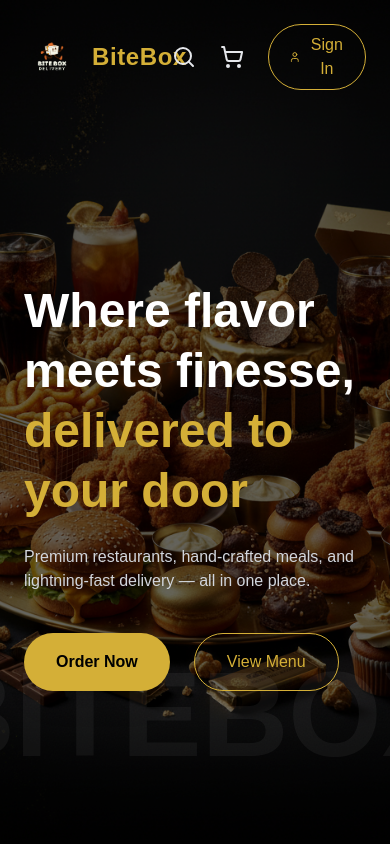
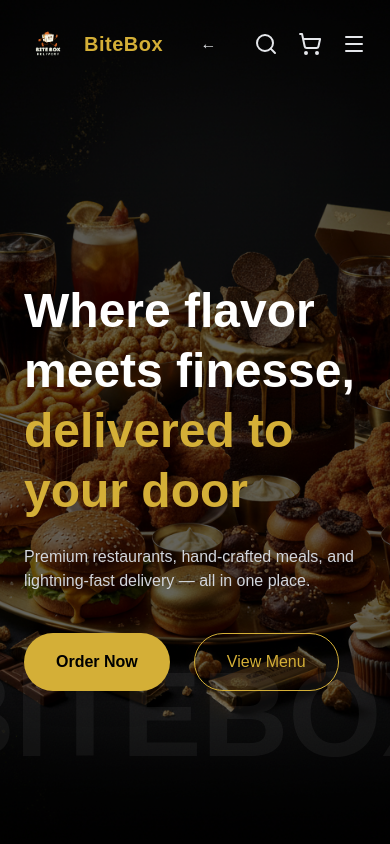
Before and after one commit to tahminadesigns/bitebox, a Next.js app: page / in a window 390 px wide. Shown: the top 844 px of the page. Built offline with nearby package versions, Linux system fonts and the light colour scheme.

Commit message:
Fix mobile responsive header with luxury menu

```diff
--- a/app/components/Header.tsx
+++ b/app/components/Header.tsx
@@ -5,13 +5,13 @@ import Image from "next/image";
 import Link from "next/link";
 import { useRouter } from "next/navigation";
 import { motion, AnimatePresence } from "framer-motion";
-import { Search, ShoppingCart, User } from "lucide-react";
+import { Search, ShoppingCart, User, Menu, X } from "lucide-react";
 
-// ⬇️ IMPORTANT: relative path from app/components/Header.tsx
 import SearchDropdown from "./header/SearchDropdown";
 
 export default function Header() {
   const [openSearch, setOpenSearch] = useState(false);
+  const [mobileMenu, setMobileMenu] = useState(false);
   const router = useRouter();
 
   const handleSearchClick = () => {
@@ -22,30 +22,22 @@ export default function Header() {
     }
   };
 
-  const handleCartClick = () => {
-    router.push("/cart");
-  };
-
   return (
-    <header className="absolute top-0 left-0 w-full z-9999">
-      <div className="max-w-7xl mx-auto px-6 py-6 flex items-center justify-between">
+    <header className="absolute top-0 left-0 w-full z-50">
+      <div className="max-w-7xl mx-auto px-6 py-5 flex items-center justify-between">
 
         {/* Logo */}
         <Link href="/" className="flex items-center gap-3">
-          <Image src="/logo.png" alt="BiteBox" width={56} height={56} />
-          <span className="text-2xl font-semibold text-[#D4AF37] tracking-wide">
+          <Image src="/logo.png" alt="BiteBox" width={48} height={48} />
+          <span className="text-xl font-semibold text-[#D4AF37] tracking-wide">
             BiteBox
           </span>
         </Link>
 
-        {/* Nav */}
+        {/* Desktop Nav */}
         <nav className="hidden md:flex gap-10 text-sm text-gray-200">
           {["Home", "Menu", "About", "Contact"].map((item) => (
-            <motion.div
-              key={item}
-              whileHover={{ y: -2 }}
-              transition={{ duration: 0.3 }}
-            >
+            <motion.div key={item} whileHover={{ y: -2 }}>
               <Link
                 href={item === "Home" ? "/" : `/${item.toLowerCase()}`}
                 className="relative after:absolute after:left-0 after:-bottom-1 after:h-px after:w-0 after:bg-[#D4AF37] after:transition-all after:duration-300 hover:after:w-full"
@@ -57,38 +49,73 @@ export default function Header() {
         </nav>
 
         {/* Actions */}
-        <div className="flex items-center gap-6 text-gray-200">
-          {/* SEARCH */}
-          <motion.button
-            whileHover={{ scale: 1.15 }}
-            onClick={handleSearchClick}
-            className="hover:text-[#D4AF37]"
-          >
+        {/* Mobile Back */}
+<button
+  onClick={() => router.back()}
+  className="md:hidden text-gray-200 hover:text-[#D4AF37]"
+>
+  ←
+</button>
+
+        <div className="flex items-center gap-5 text-gray-200">
+          <button onClick={handleSearchClick} className="hover:text-[#D4AF37]">
             <Search />
-          </motion.button>
+          </button>
 
-          {/* CART */}
-          <motion.button
-            whileHover={{ scale: 1.15 }}
-            onClick={handleCartClick}
-            className="hover:text-[#D4AF37]"
-          >
+          <button onClick={() => router.push("/cart")} className="hover:text-[#D4AF37]">
             <ShoppingCart />
-          </motion.button>
+          </button>
 
-          {/* SIGN IN */}
-          <motion.button
-            whileHover={{ scale: 1.05 }}
-            onClick={() => router.push("auth/sign-in")}
-            className="flex items-center gap-2 px-5 py-2 border border-[#D4AF37] text-[#D4AF37] rounded-full hover:bg-[#D4AF37] hover:text-black transition"
+          {/* Desktop Sign In */}
+          <button
+            onClick={() => router.push("/auth/sign-in")}
+            className="hidden md:flex items-center gap-2 px-5 py-2 border border-[#D4AF37] text-[#D4AF37] rounded-full hover:bg-[#D4AF37] hover:text-black transition"
           >
             <User size={16} />
             Sign In
-          </motion.button>
+          </button>
+
+          {/* Mobile Menu Icon */}
+          <button
+            className="md:hidden"
+            onClick={() => setMobileMenu((prev) => !prev)}
+          >
+            {mobileMenu ? <X /> : <Menu />}
+          </button>
         </div>
       </div>
 
-      {/* 🔍 DESKTOP SEARCH DROPDOWN */}
+      {/* Mobile Menu */}
+      <AnimatePresence>
+        {mobileMenu && (
+          <motion.div
+            initial={{ opacity: 0, y: -20 }}
+            animate={{ opacity: 1, y: 0 }}
+            exit={{ opacity: 0, y: -20 }}
+            className="md:hidden bg-black/95 backdrop-blur-xl px-6 py-8 space-y-6 text-gray-200"
+          >
+            {["Home", "Menu", "About", "Contact"].map((item) => (
+              <Link
+                key={item}
+                href={item === "Home" ? "/" : `/${item.toLowerCase()}`}
+                onClick={() => setMobileMenu(false)}
+                className="block text-lg hover:text-[#D4AF37]"
+              >
+                {item}
+              </Link>
+            ))}
+
+            <button
+              onClick={() => router.push("/auth/sign-in")}
+              className="w-full mt-4 py-3 rounded-full border border-[#D4AF37] text-[#D4AF37] hover:bg-[#D4AF37] hover:text-black transition"
+            >
+              Sign In
+            </button>
+          </motion.div>
+        )}
+      </AnimatePresence>
+
+      {/* Desktop Search Dropdown */}
       <AnimatePresence>
         {openSearch && <SearchDropdown />}
       </AnimatePresence>
```
